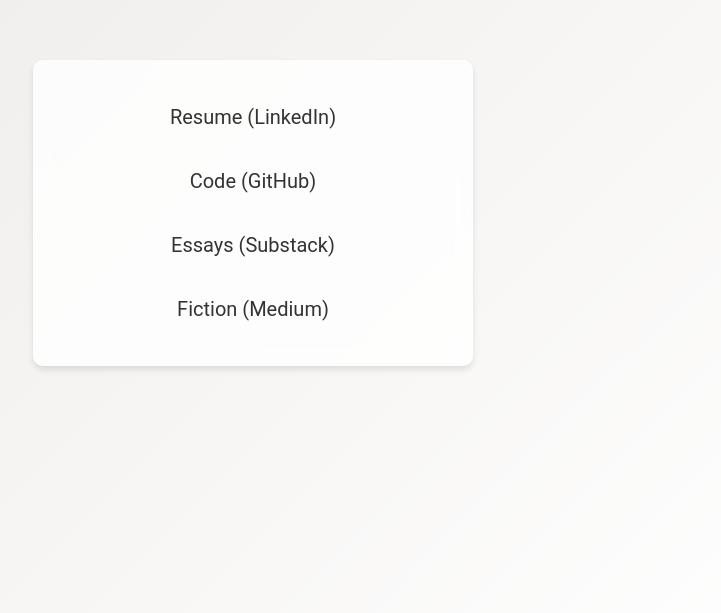
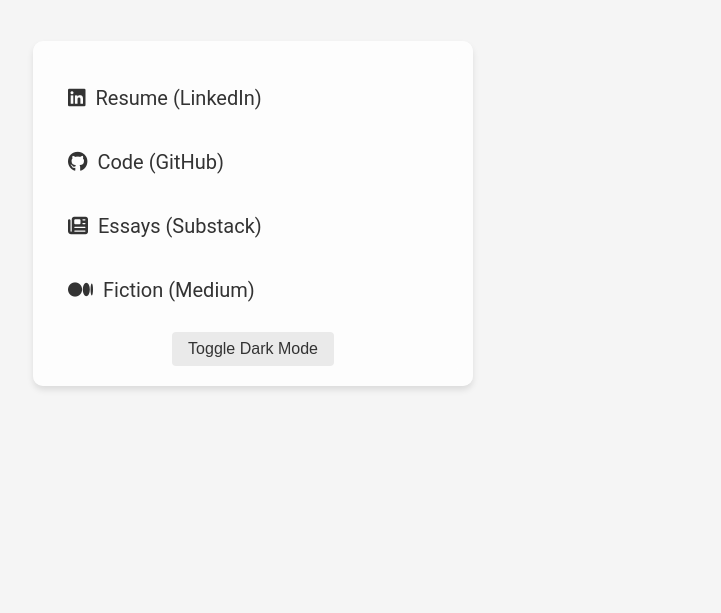
Before and after one commit to vig-alagappan/personal-website, a plain HTML site: page index.html in a window 1280 px wide. Shown: the part 187-800 px from the top of the page, without its empty margins (387-1108 px from the left). Drawn offline with Linux system fonts and the light colour scheme.

Commit message:
added icons

```diff
--- a/index.html
+++ b/index.html
@@ -4,55 +4,111 @@
   <meta charset="UTF-8" />
   <meta name="viewport" content="width=device-width, initial-scale=1.0" />
   <title>Vig Alagappan</title>
+  <!-- Include Font Awesome for icons -->
+  <link rel="stylesheet" href="https://cdnjs.cloudflare.com/ajax/libs/font-awesome/6.4.0/css/all.min.css" integrity="sha512-..." crossorigin="anonymous" referrerpolicy="no-referrer" />
   <style>
-    /* Global body styling with a soft gradient background and centered flex layout */
+    /* Define CSS variables for theming */
+    :root {
+      --bg-color: #f5f5f5;
+      --card-bg: rgba(255, 255, 255, 0.8);
+      --text-color: #333;
+      --hover-bg: #eaeaea;
+    }
+    /* Dark mode variables */
+    body.dark {
+      --bg-color: #121212;
+      --card-bg: rgba(18, 18, 18, 0.8);
+      --text-color: #fff;
+      --hover-bg: #1e1e1e;
+    }
+
+    /* Global styles */
     body {
       margin: 0;
       height: 100vh;
       display: flex;
       justify-content: center;
       align-items: center;
-      background: linear-gradient(135deg, #ece9e6, #ffffff);
+      background: var(--bg-color);
       font-family: 'Roboto', sans-serif;
+      transition: background 0.3s;
     }
 
-    /* The card container for the links */
+    /* Card container styling */
     .card {
-      background: rgba(255, 255, 255, 0.8);
+      background: var(--card-bg);
       backdrop-filter: blur(10px);
       box-shadow: 0 4px 6px rgba(0, 0, 0, 0.1);
       border-radius: 10px;
       padding: 20px;
       width: 90%;
       max-width: 400px;
+      transition: background 0.3s;
     }
 
-    /* Style for each link */
+    /* Link styles */
     .card a {
-      display: block;
+      display: flex;
+      align-items: center;
       text-decoration: none;
-      color: #333;
+      color: var(--text-color);
       font-size: 1.25rem;
       padding: 15px;
       margin: 10px 0;
-      text-align: center;
       border-radius: 5px;
       transition: transform 0.2s, background 0.2s;
     }
 
-    /* Hover effect for links */
+    /* Icon styling */
+    .card a i {
+      margin-right: 10px;
+    }
+
     .card a:hover {
       transform: scale(1.02);
-      background: #f0f0f0;
+      background: var(--hover-bg);
+    }
+
+    /* Dark mode toggle button container */
+    .toggle-container {
+      text-align: center;
+      margin-top: 15px;
+    }
+    .toggle-button {
+      cursor: pointer;
+      padding: 8px 16px;
+      border: none;
+      border-radius: 4px;
+      background: var(--hover-bg);
+      color: var(--text-color);
+      font-size: 1rem;
     }
   </style>
 </head>
 <body>
   <div class="card">
-    <a href="https://www.linkedin.com/in/vignesh-alagappan/" target="_blank">Resume (LinkedIn)</a>
-    <a href="https://github.com/vig-alagappan" target="_blank">Code (GitHub)</a>
-    <a href="https://substack.com" target="_blank">Essays (Substack)</a>
-    <a href="https://medium.com/@vig.alagappan" target="_blank">Fiction (Medium)</a>
+    <a href="https://www.linkedin.com/in/vignesh-alagappan/" target="_blank">
+      <i class="fab fa-linkedin"></i>Resume (LinkedIn)
+    </a>
+    <a href="https://github.com/vig-alagappan" target="_blank">
+      <i class="fab fa-github"></i>Code (GitHub)
+    </a>
+    <a href="https://substack.com" target="_blank">
+      <i class="fas fa-newspaper"></i>Essays (Substack)
+    </a>
+    <a href="https://medium.com/@vig.alagappan" target="_blank">
+      <i class="fab fa-medium"></i>Fiction (Medium)
+    </a>
+    <!-- Dark mode toggle -->
+    <div class="toggle-container">
+      <button class="toggle-button" onclick="toggleDarkMode()">Toggle Dark Mode</button>
+    </div>
   </div>
+
+  <script>
+    function toggleDarkMode() {
+      document.body.classList.toggle('dark');
+    }
+  </script>
 </body>
 </html>
```
